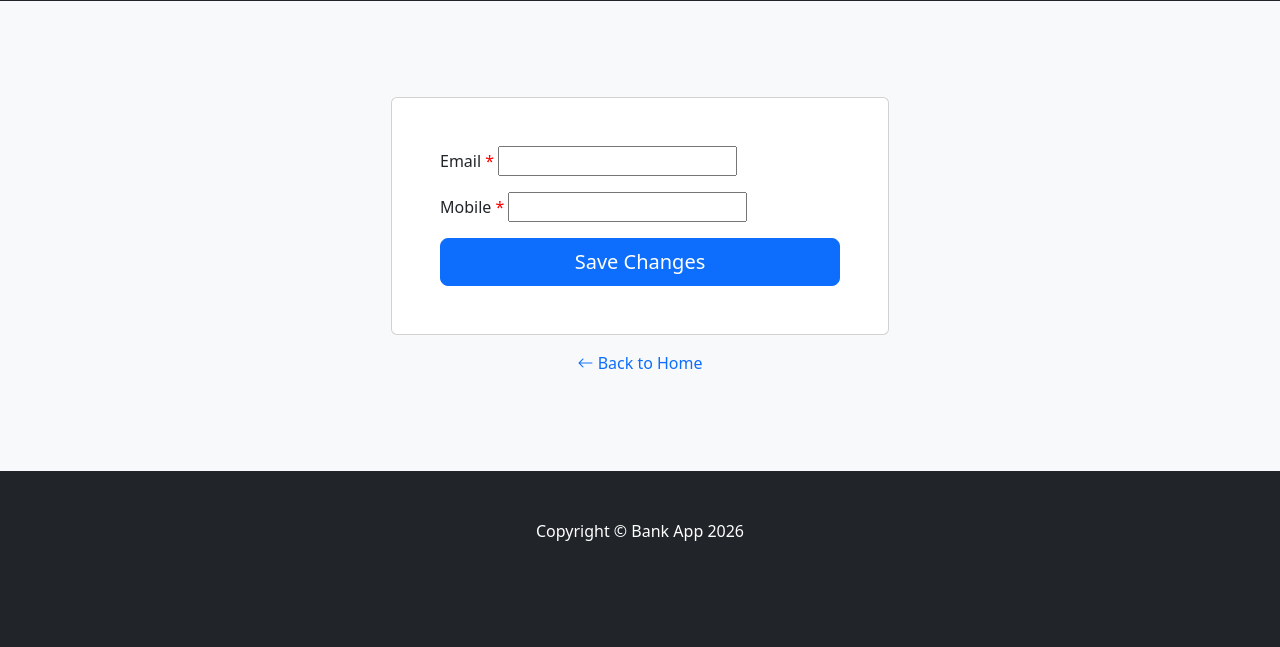
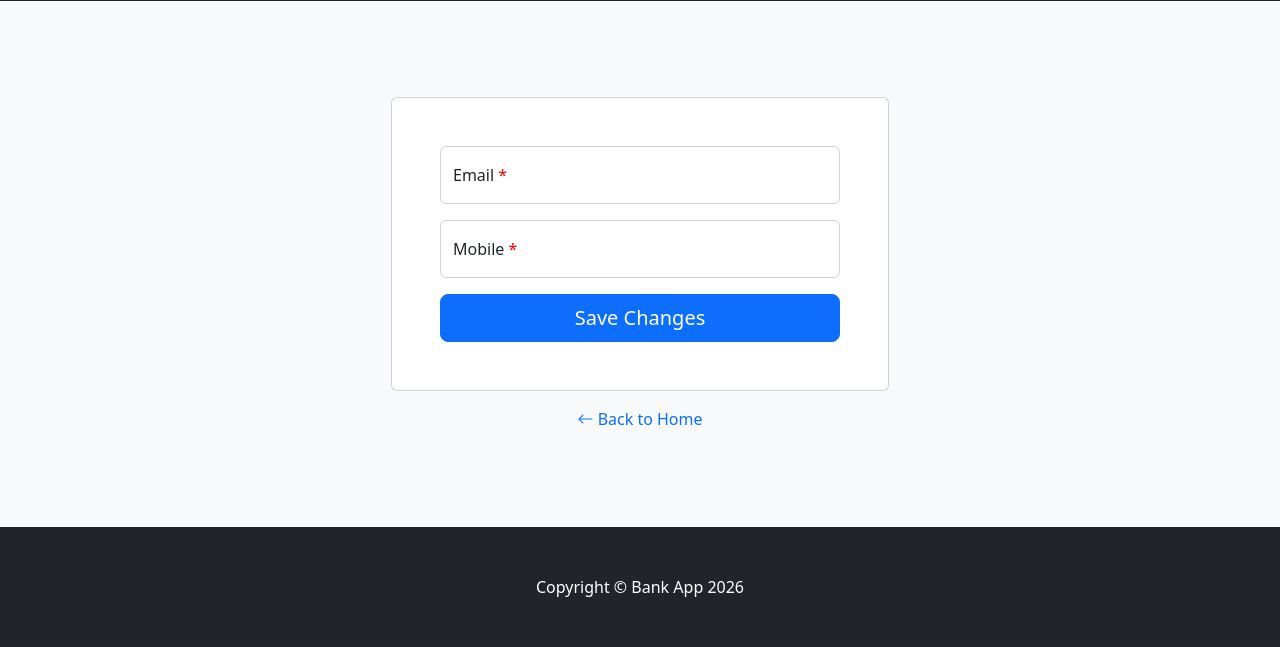
Before and after one commit to lamamram/260622-dj, a Django app: template bank_app/client/templates/edit_client.html in a window 1280 px wide. Shown: the part 400-1047 px from the top of the page. Before the commit the page ends 941 px from the top, so only its background shows below. Run offline with Django 5.2, Linux system fonts and the light colour scheme; the template is opened without the code that fills it: values that come from a table or form of the project are taken from there, others are empty; some libraries are stand-ins or nearby versions.

Commit message:
template de formulaire perso avec les meta widgets

```diff
--- a/bank_app/client/forms.py
+++ b/bank_app/client/forms.py
@@ -13,6 +13,11 @@
       model = Client
       # champs concernés par le formulaire
       fields = ["email", "mobile"]
+      # personnalisation de balise input des champs du formulaire, css, et attributs html
+      widgets = {
+         "email": forms.EmailInput(attrs={"class": "form-control", "placeholder": "me@example.com"}),
+         "mobile": forms.TextInput(attrs={"class": "form-control", "placeholder": "+ (...) 00 00 00 00"})
+      }
 
 
     ## validation custom
--- a/bank_app/client/templates/edit_client.html
+++ b/bank_app/client/templates/edit_client.html
@@ -38,20 +38,20 @@
                          {% comment "formulaire simple" %}
                          {{ form.as_p }}
                          {% endcomment %}
-                         <p>
+                         <div class="form-floating mb-3">
+                            {{ form.email }}
                             <label for="{{ form.email.id_for_label }}">Email <span style="color: red">*</span></label>
-                            {{ form.email }}
                             {% if form.email.errors %}
                             <div class="text-danger small mt-1"> {{form.email.errors}} </div>
                             {% endif %}
-                         <p>
-                         <p>
+                        </div>
+                        <div class="form-floating mb-3">
+                            {{ form.mobile }}
                             <label for="{{ form.email.id_for_mobile }}">Mobile <span style="color: red">*</span></label>
-                            {{ form.mobile }}
                             {% if form.mobile.errors %}
                             <div class="text-danger small mt-1"> {{form.mobile.errors}} </div>
                             {% endif %}
-                         <p>
+                         </div>
                         <div class="d-grid">
                             <button class="btn btn-primary btn-lg" type="submit">Save Changes</button>
                         </div>
```
